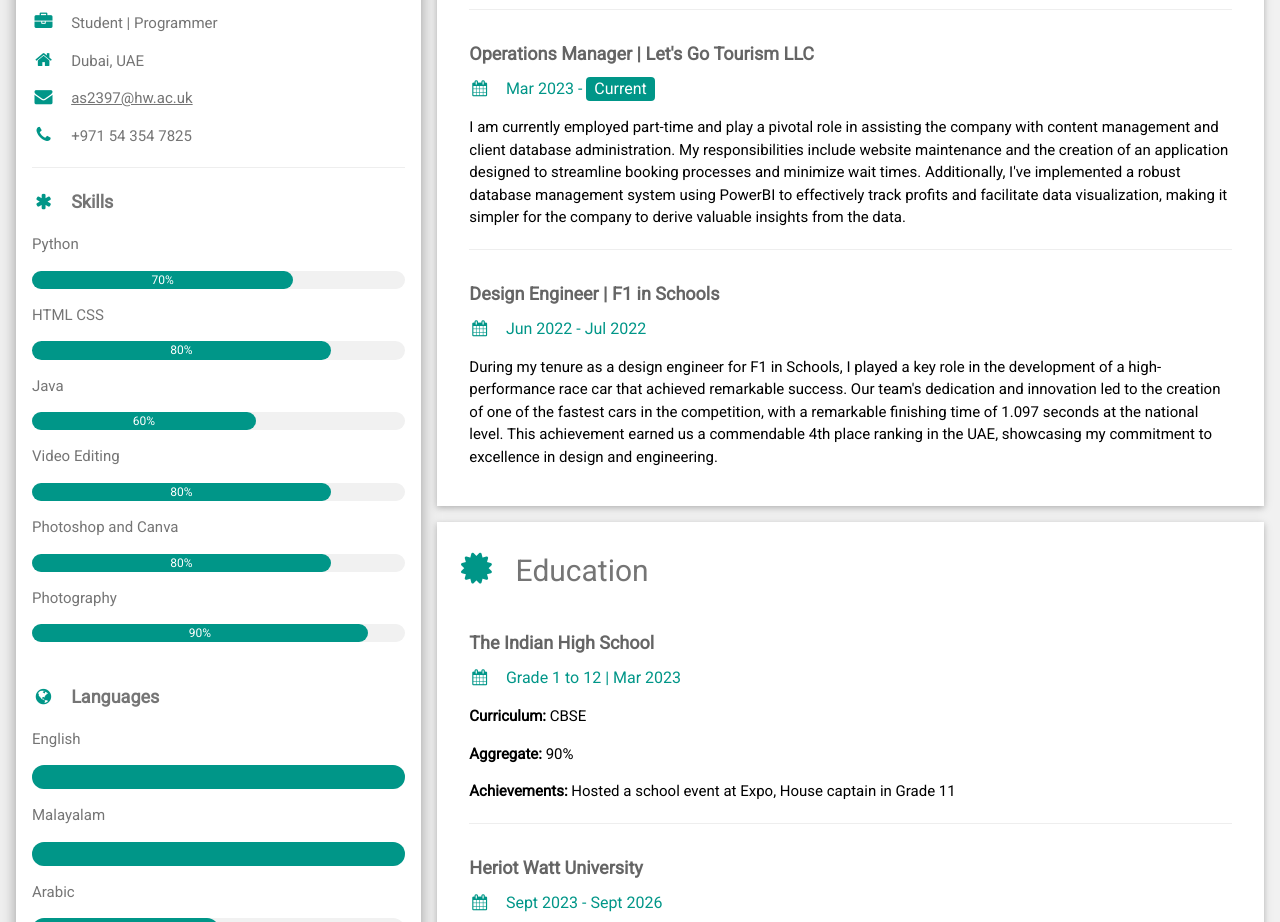
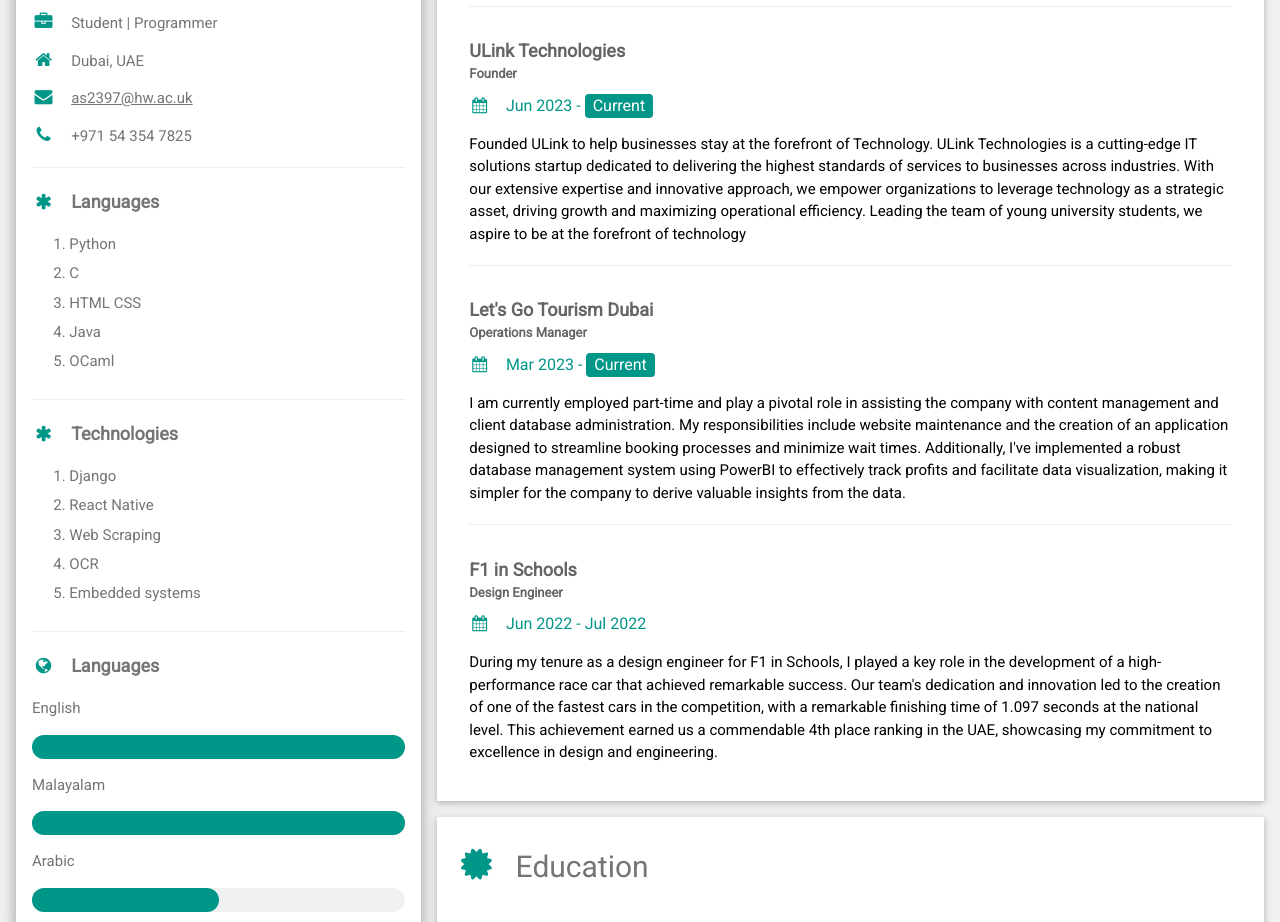
Before and after one commit to adityashibu/resume, a plain HTML site: page index.html in a window 1280 px wide. Shown: the part 323-1245 px from the top of the page. Drawn offline with nearby package versions, Linux system fonts and the light colour scheme.

Commit message:
Added more information

```diff
--- a/index.html
+++ b/index.html
@@ -36,34 +36,26 @@ html,body,h1,h2,h3,h4,h5,h6 {font-family: "Roboto", sans-serif}
           <p><i class="fa fa-phone fa-fw w3-margin-right w3-large w3-text-teal"></i>+971 54 354 7825</p>
           <hr>
 
-          <p class="w3-large"><b><i class="fa fa-asterisk fa-fw w3-margin-right w3-text-teal"></i>Skills</b></p>
-          <p>Python</p>
-          <div class="w3-light-grey w3-round-xlarge w3-small">
-            <div class="w3-container w3-center w3-round-xlarge w3-teal" style="width:70%">70%</div>
-          </div>
-          <p>HTML CSS</p>
-          <div class="w3-light-grey w3-round-xlarge w3-small">
-            <div class="w3-container w3-center w3-round-xlarge w3-teal" style="width:80%">
-              <div class="w3-center w3-text-white">80%</div>
-            </div>
-          </div>
-          <p>Java</p>
-          <div class="w3-light-grey w3-round-xlarge w3-small">
-            <div class="w3-container w3-center w3-round-xlarge w3-teal" style="width:60%">60%</div>
-          </div>
-          <p>Video Editing</p>
-          <div class="w3-light-grey w3-round-xlarge w3-small">
-            <div class="w3-container w3-center w3-round-xlarge w3-teal" style="width:80%">80%</div>
-          </div>
-          <p>Photoshop and Canva</p>
-          <div class="w3-light-grey w3-round-xlarge w3-small">
-            <div class="w3-container w3-center w3-round-xlarge w3-teal" style="width:80%">80%</div>
-          </div>
-          <p>Photography</p>
-          <div class="w3-light-grey w3-round-xlarge w3-small">
-            <div class="w3-container w3-center w3-round-xlarge w3-teal" style="width:90%">90%</div>
-          </div>
-          <br>
+          <p class="w3-large"><b><i class="fa fa-asterisk fa-fw w3-margin-right w3-text-teal"></i>Languages</b></p>
+          <ol>
+            <li class="li-element">Python</li>
+            <li class="li-element">C</li>
+            <li class="li-element">HTML CSS</li>
+            <li class="li-element">Java</li>
+            <li class="li-element">OCaml</li>
+          </ol>
+          <hr>
+
+          <p class="w3-large"><b><i class="fa fa-asterisk fa-fw w3-margin-right w3-text-teal"></i>Technologies</b></p>
+          <ol>
+            <li class="li-element">Django</li>
+            <li class="li-element">React Native</li>
+            <li class="li-element">Web Scraping</li>
+            <li class="li-element">OCR</li>
+            <li class="li-element">Embedded systems</li>
+          </ol>
+          <hr>
+
 
           <p class="w3-large w3-text-theme"><b><i class="fa fa-globe fa-fw w3-margin-right w3-text-teal"></i>Languages</b></p>
           <p>English</p>
@@ -91,19 +83,29 @@ html,body,h1,h2,h3,h4,h5,h6 {font-family: "Roboto", sans-serif}
       <div class="w3-container w3-card w3-white w3-margin-bottom">
         <h2 class="w3-text-grey w3-padding-16"><i class="fa fa-suitcase fa-fw w3-margin-right w3-xxlarge w3-text-teal"></i>Work Experience</h2>
         <div class="w3-container">
-          <h5 class="w3-opacity"><b>Founder | ULink Technologies</b></h5>
+          <h5 class="w3-opacity" style="padding-bottom: 0%; margin-bottom: 0%;"><b>Fincasa Ventures</b></h5>
+          <h5 class="w3-opacity" style="font-size: small; padding-top: 0%; margin-top: 0%;"><b>AI and Automation Intern</b></h5>
+          <h6 class="w3-text-teal"><i class="fa fa-calendar fa-fw w3-margin-right"></i>May 2024 - <span class="w3-tag w3-teal w3-round">Current</span></h6>
+          <p>Interning as an AI and Automation Intern, creating In-house as well as using external tools such as Zapier for fast and stable Automation technologies. In-house apps are custom coded for stability and a GUI to streamline usage by non technical users and with custom integration with databases where needed to ensure data security and to ease recovery in case of data loses caused by any system failure at any point in time</p>
+          <hr>
+        </div>
+        <div class="w3-container">
+          <h5 class="w3-opacity" style="padding-bottom: 0%; margin-bottom: 0%;"><b>ULink Technologies</b></h5>
+          <h5 class="w3-opacity" style="font-size: small; padding-top: 0%; margin-top: 0%;"><b>Founder</b></h5>
           <h6 class="w3-text-teal"><i class="fa fa-calendar fa-fw w3-margin-right"></i>Jun 2023 - <span class="w3-tag w3-teal w3-round">Current</span></h6>
           <p>Founded ULink to help businesses stay at the forefront of Technology. ULink Technologies is a cutting-edge IT solutions startup dedicated to delivering the highest standards of services to businesses across industries. With our extensive expertise and innovative approach, we empower organizations to leverage technology as a strategic asset, driving growth and maximizing operational efficiency. Leading the team of young university students, we aspire to be at the forefront of technology</p>
           <hr>
         </div>
         <div class="w3-container">
-          <h5 class="w3-opacity"><b>Operations Manager | Let's Go Tourism LLC</b></h5>
+          <h5 class="w3-opacity" style="padding-bottom: 0%; margin-bottom: 0%;"><b>Let's Go Tourism Dubai</b></h5>
+          <h5 class="w3-opacity" style="font-size: small; padding-top: 0%; margin-top: 0%;"><b>Operations Manager</b></h5>
           <h6 class="w3-text-teal"><i class="fa fa-calendar fa-fw w3-margin-right"></i>Mar 2023 - <span class="w3-tag w3-teal w3-round">Current</span></h6>
           <p>I am currently employed part-time and play a pivotal role in assisting the company with content management and client database administration. My responsibilities include website maintenance and the creation of an application designed to streamline booking processes and minimize wait times. Additionally, I've implemented a robust database management system using PowerBI to effectively track profits and facilitate data visualization, making it simpler for the company to derive valuable insights from the data.</p>
           <hr>
         </div>
         <div class="w3-container">
-          <h5 class="w3-opacity"><b>Design Engineer | F1 in Schools</b></h5>
+          <h5 class="w3-opacity" style="padding-bottom: 0%; margin-bottom: 0%;"><b>F1 in Schools</b></h5>
+          <h5 class="w3-opacity" style="font-size: small; padding-top: 0%; margin-top: 0%;"><b>Design Engineer</b></h5>
           <h6 class="w3-text-teal"><i class="fa fa-calendar fa-fw w3-margin-right"></i>Jun 2022 - Jul 2022</h6>
           <p>During my tenure as a design engineer for F1 in Schools, I played a key role in the development of a high-performance race car that achieved remarkable success. Our team's dedication and innovation led to the creation of one of the fastest cars in the competition, with a remarkable finishing time of 1.097 seconds at the national level. This achievement earned us a commendable 4th place ranking in the UAE, showcasing my commitment to excellence in design and engineering.</p><br>
         </div>
@@ -125,6 +127,7 @@ html,body,h1,h2,h3,h4,h5,h6 {font-family: "Roboto", sans-serif}
           <p><b>BSc (Honors) Computer Science with specialization in AI</b></p>
           <p>Direct Entry to Second Year</p>
           <hr>
+        </div>
 
         <h2 class="w3-text-grey w3-padding-16"><i class="fa fa-certificate fa-fw w3-margin-right w3-xxlarge w3-text-teal"></i>External Courses</h2>
         <div class="w3-container">
--- a/resume.css
+++ b/resume.css
@@ -1,4 +1,4 @@
-.nameheading{
+.nameheading {
     font-size: 300%;
     color: white;
 }
@@ -12,6 +12,15 @@
     color: #cfcece;
 }
 
-.link{
-    color:blue;
+.link {
+    color: blue;
 }
+
+.li-element {
+    padding-bottom: 2%;
+}
+
+ol {
+    margin-left: 0%;
+    padding-left: 10%;
+}
```
Lines whose indentation alone changed are shown as unchanged.
